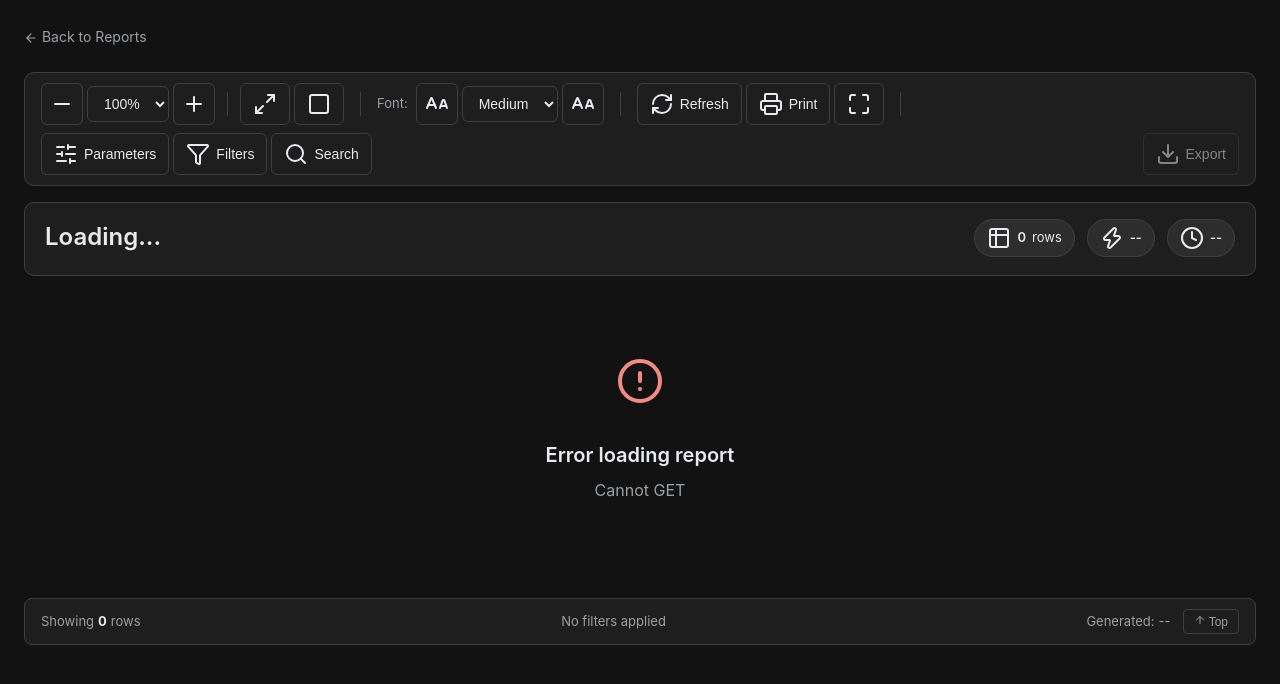
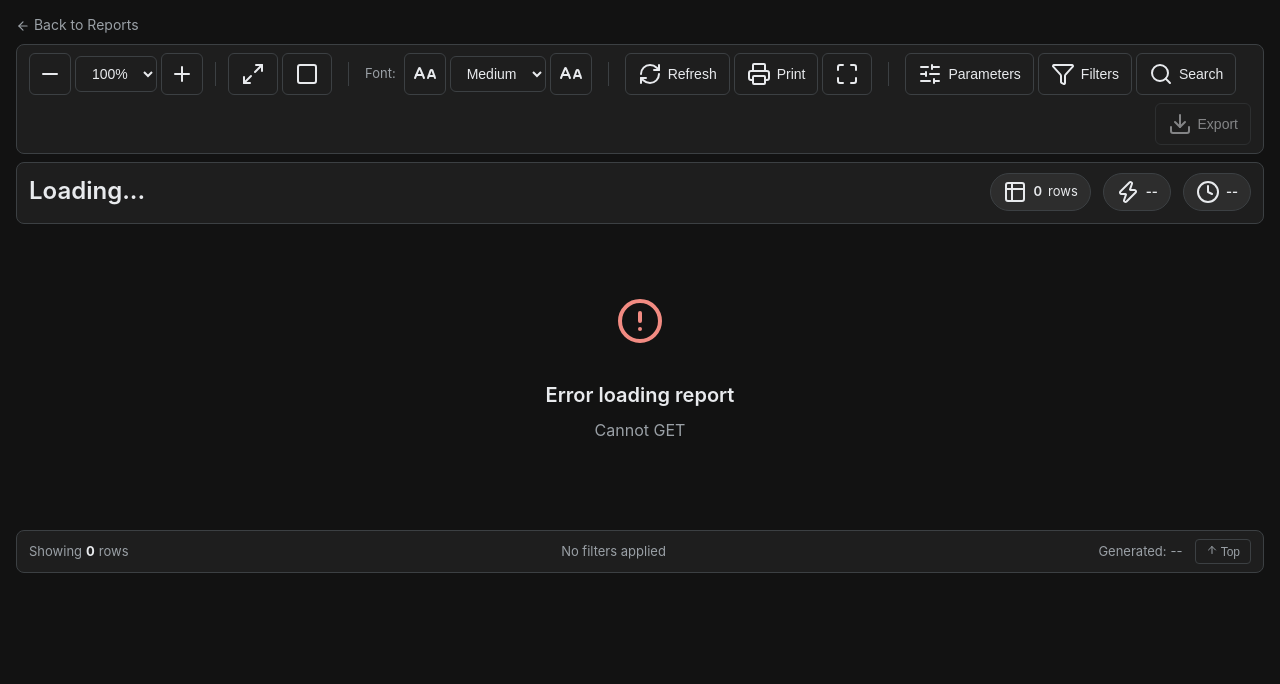
Before and after one commit to ruolez/ssrs-reports, a Flask app: page /viewer/1 in a window 1280 px wide. Shown: the part 64-748 px from the top of the page. Run offline with Flask 3, Linux system fonts and the light colour scheme.

Commit message:
fix: Reduce margins and padding for better space usage
- Minimize container padding on viewer page (24px → 12px)
- Reduce toolbar, header, search bar margins (16px → 8px)
- Tighten fullscreen mode padding (20px → 8px)
- Fix font size inheritance in table (th, td, a inherit size)
- Reduce param-form padding and gaps
- Add fullscreen-specific compact styles

🤖 Generated with [Claude Code](https://claude.com/claude-code)

Co-Authored-By: Claude Opus 4.5 <noreply@anthropic.com>

```diff
--- a/app/static/css/style.css
+++ b/app/static/css/style.css
@@ -146,12 +146,23 @@ a:hover {
     padding: 24px;
 }
 
+/* Viewer page - maximize width usage */
+body:has(.viewer-toolbar) .container {
+    max-width: 100%;
+    padding: 12px 16px;
+}
+
 /* ============== Page Header ============== */
 .page-header {
     display: flex;
     align-items: center;
     justify-content: space-between;
-    margin-bottom: 24px;
+    margin-bottom: 16px;
+}
+
+/* Tighter spacing for viewer page */
+body:has(.viewer-toolbar) .page-header {
+    margin-bottom: 8px;
     flex-wrap: wrap;
     gap: 16px;
 }
@@ -844,11 +855,11 @@ tbody tr:last-child td {
     flex-wrap: wrap;
     align-items: center;
     gap: 8px;
-    padding: 10px 16px;
-    background-color: var(--surface);
-    border: 1px solid var(--outline);
-    border-radius: 10px;
-    margin-bottom: 16px;
+    padding: 8px 12px;
+    background-color: var(--surface);
+    border: 1px solid var(--outline);
+    border-radius: 8px;
+    margin-bottom: 8px;
 }
 
 .toolbar-group {
@@ -944,12 +955,12 @@ tbody tr:last-child td {
     justify-content: space-between;
     align-items: flex-start;
     flex-wrap: wrap;
-    gap: 16px;
-    padding: 16px 20px;
-    background-color: var(--surface);
-    border: 1px solid var(--outline);
-    border-radius: 10px;
-    margin-bottom: 16px;
+    gap: 10px;
+    padding: 10px 12px;
+    background-color: var(--surface);
+    border: 1px solid var(--outline);
+    border-radius: 8px;
+    margin-bottom: 8px;
 }
 
 .report-header-main {
@@ -1125,11 +1136,11 @@ tbody tr:last-child td {
     align-items: center;
     flex-wrap: wrap;
     gap: 12px;
-    padding: 10px 16px;
+    padding: 8px 12px;
     background-color: var(--surface);
     border: 1px solid var(--outline);
     border-radius: 8px;
-    margin-top: 16px;
+    margin-top: 8px;
     font-size: 0.8125rem;
     color: var(--on-surface-secondary);
 }
```
Also changed, not shown: other parts of app/static/css/style.css (+29 -6 lines).
